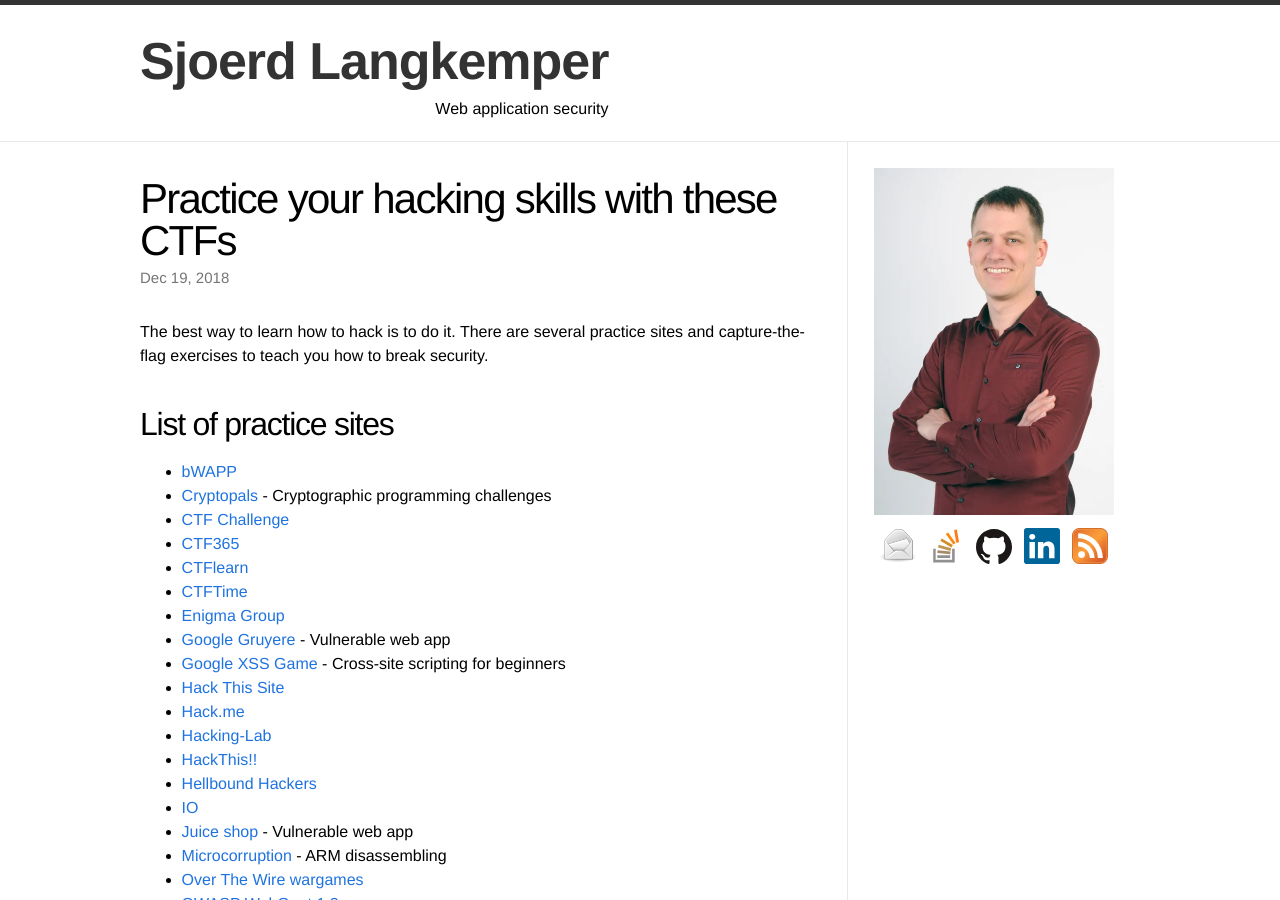
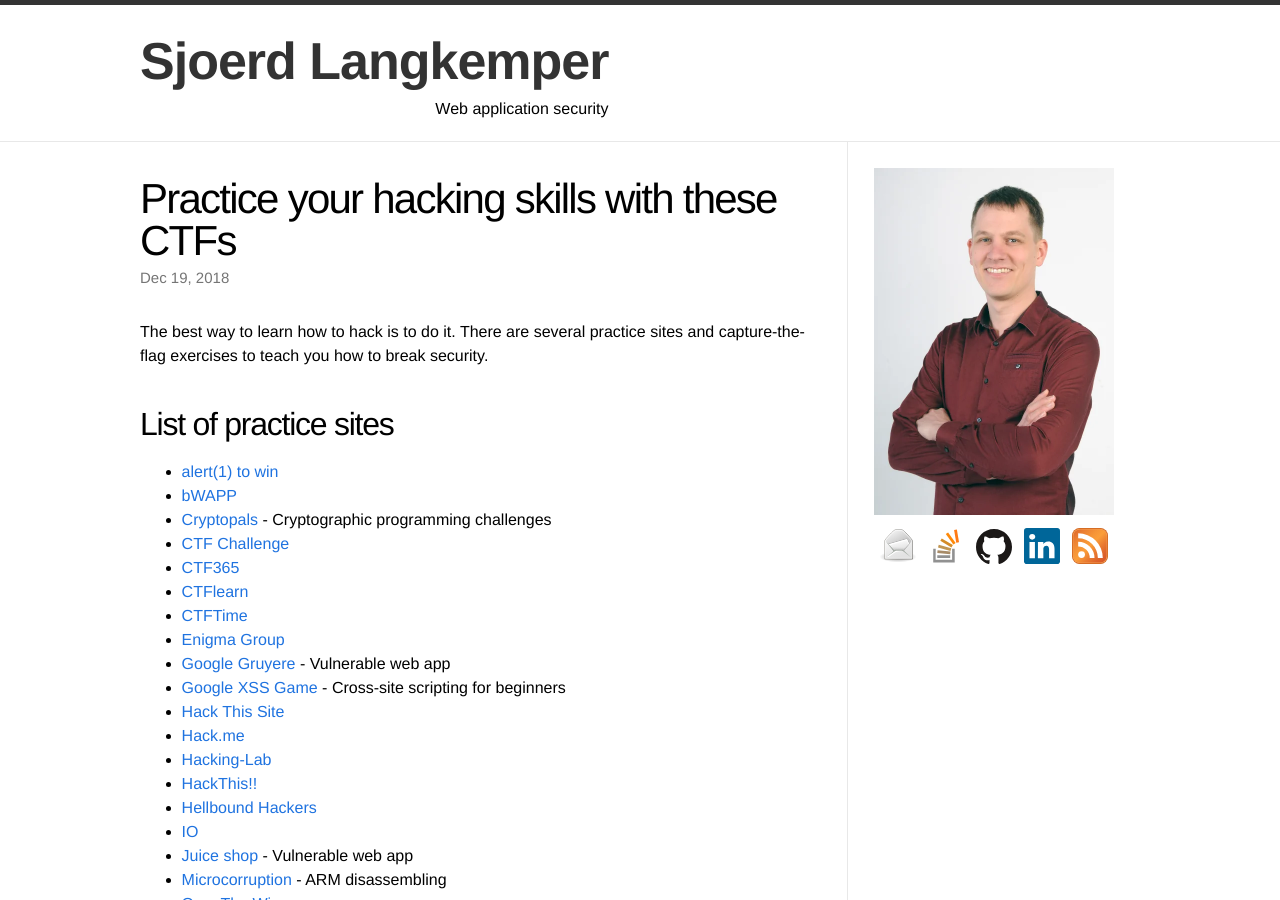
Before and after one commit to Sjord/Sjord.github.io, a Jekyll site: the page built from _posts/2018-05-22-practice-hacking-with-vulnerable-systems.md, in a window 1280 px wide and 900 px high. Built offline with Jekyll 4.4.1, drawn with Linux system fonts in a browser that asks for light colours.

Commit message:
Add alert(1) to win to practice sites

```diff
--- a/_posts/2018-05-22-practice-hacking-with-vulnerable-systems.md
+++ b/_posts/2018-05-22-practice-hacking-with-vulnerable-systems.md
@@ -11,6 +11,7 @@
 
 ## List of practice sites
 
+* [alert(1) to win](https://alf.nu/alert1)
 * [bWAPP](http://www.itsecgames.com/)
 * [Cryptopals](https://cryptopals.com/) - Cryptographic programming challenges
 * [CTF Challenge](https://ctfchallenge.co.uk/)
```
